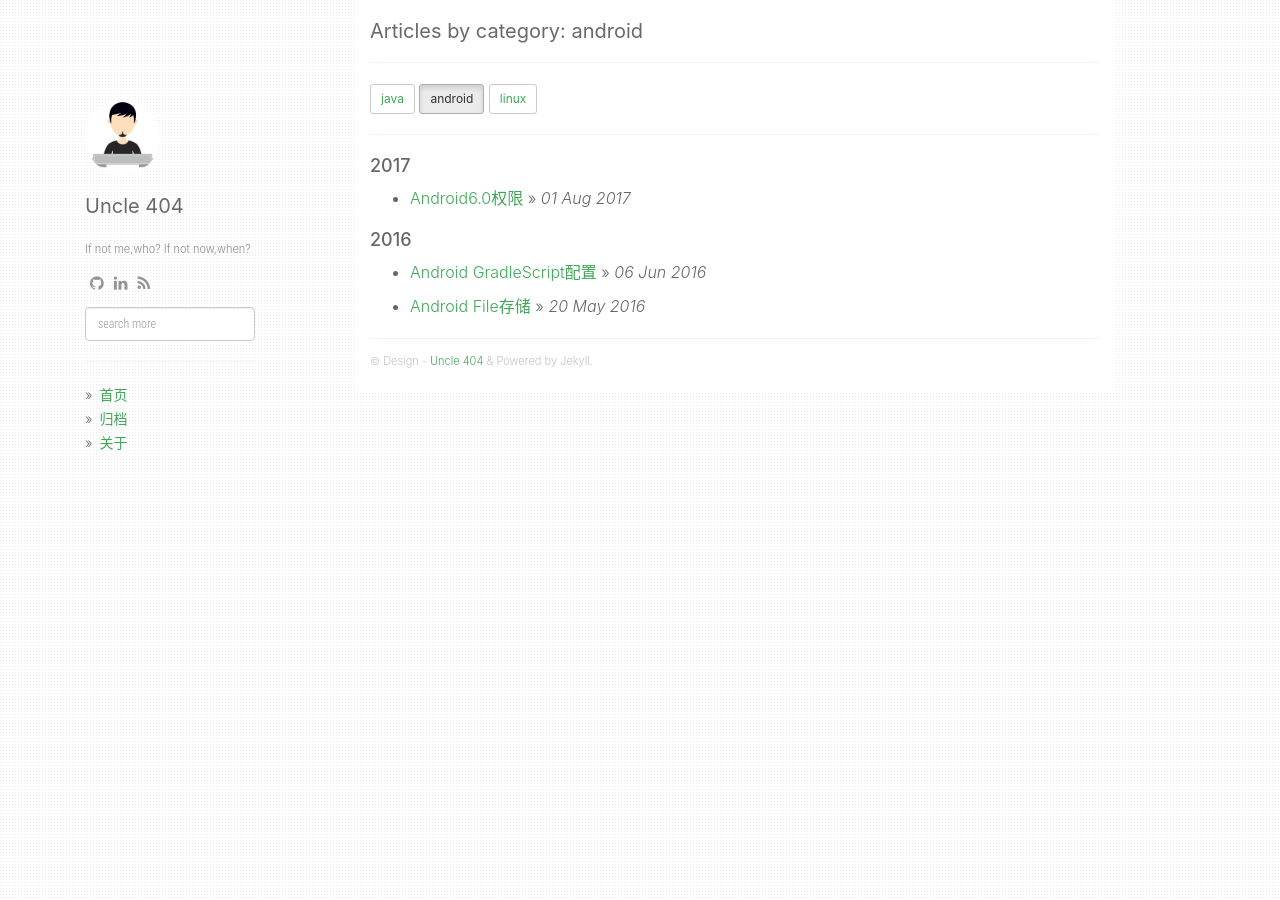
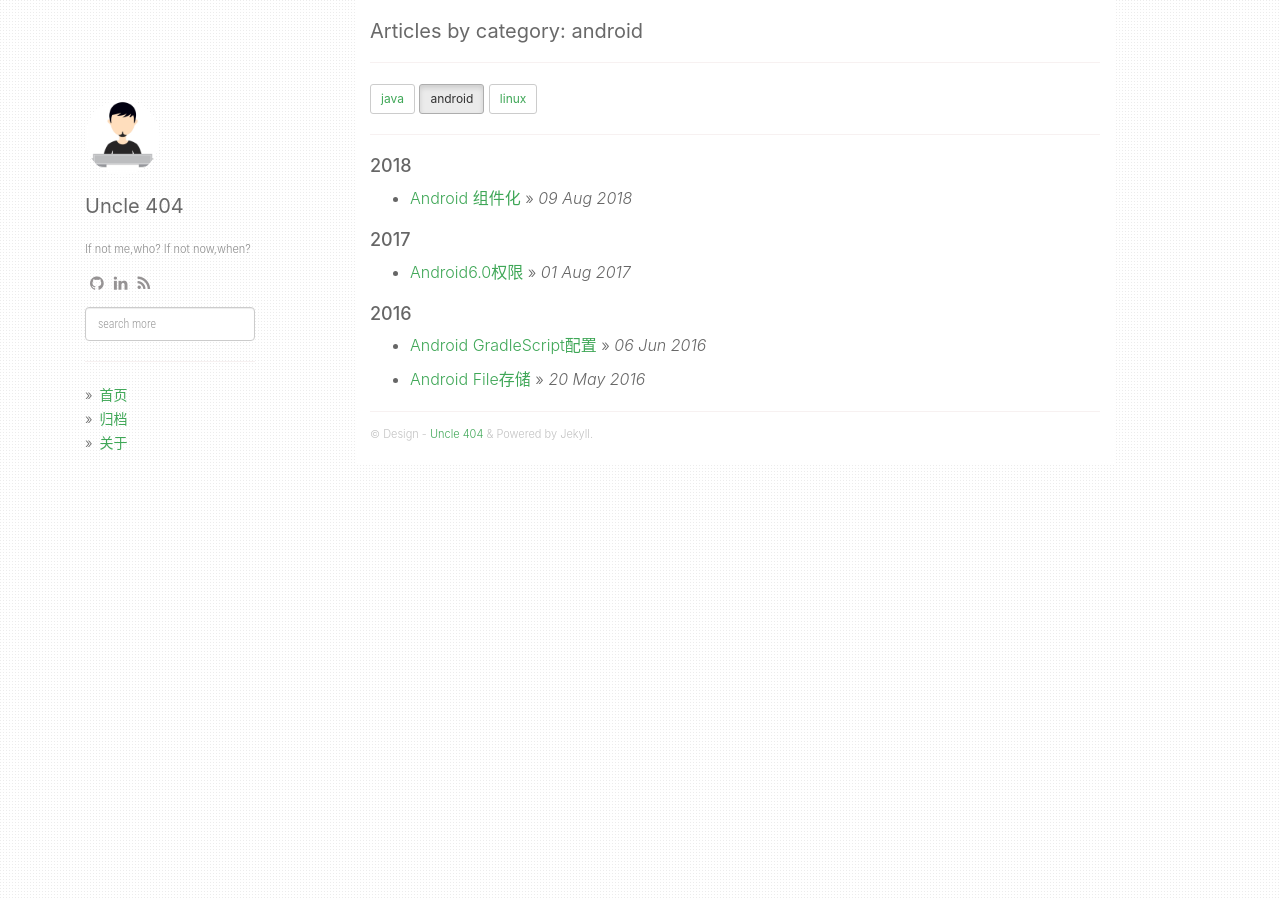
Before and after one commit to alphaletsgo/alphaletsgo.github.com, a Jekyll site: the page built from category/Android.md, in a window 1280 px wide. Built offline with Jekyll 4.4.1, drawn with Linux system fonts in a browser that asks for light colours; nearby versions of some CDN libraries.

Commit message:
modify post

```diff
--- a/_posts/2018-08-09-commponents-try-with-android.md
+++ b/_posts/2018-08-09-commponents-try-with-android.md
@@ -1,4 +1,9 @@
-# 组件化
+---
+layout: post
+title:  "Android 组件化"
+date:   2018-08-09
+categories: [ android]
+---
 
 
 ## 模块化和组件化有啥区别呢？
@@ -27,7 +32,7 @@
 
 ![](/static/img/posts/20170522212705133.png)
 
-路由是完成组件化的关键，是各个业务的衔接的桥梁[路由与业务关系如上图所示]，所以我们首要解决的就是这问题，由于android系统其开放性的特点[如果允许的话可以在打开任何app的任意界面]。android中一个Activity就代表一个可视界面，其打开方式包含显式启动和隐式启动这两种，显示启动没有什么好说的，一般用在App内部，而另一种隐式常被用来app之间的调用。所以路由实现原理也就这两种了，目前开源社区的主流框架也基本上基于这两种了，但是一个框架在保证其实现能力的同时，大牛支持、维护、大厂后盾等这些因素也是我们在选型的时候必须要考虑的。综上因素我们找到了ARouter框架，完全覆盖了我们对组件化的需求，所以我们就使用它作为我们路由框架了（其实最主要的还是好用、解耦👍）。
+路由是完成组件化的关键，是各个业务的衔接的桥梁[路由与业务关系如上图所示]，所以我们首要解决的就是这问题，由于android系统其开放性的特点[如果允许的话可以在打开任何app的任意界面]。android中一个Activity就代表一个可视界面，其打开方式包含显式启动和隐式启动这两种，显示启动没有什么好说的，一般用在App内部，而另一种隐式常被用来app之间的调用。所以路由实现原理也就这两种了，目前开源社区的主流框架也基本上基于这两种了，但是一个框架在保证其实现能力的同时，大牛支持、维护、大厂后盾等这些因素也是我们在选型的时候必须要考虑的。综上因素我们找到了ARouter框架，完全覆盖了我们对组件化的需求，所以我们就使用它作为我们路由框架了（其实最主要的还是好用、解耦🍻）。
 
 ## 工程结构
 
```
